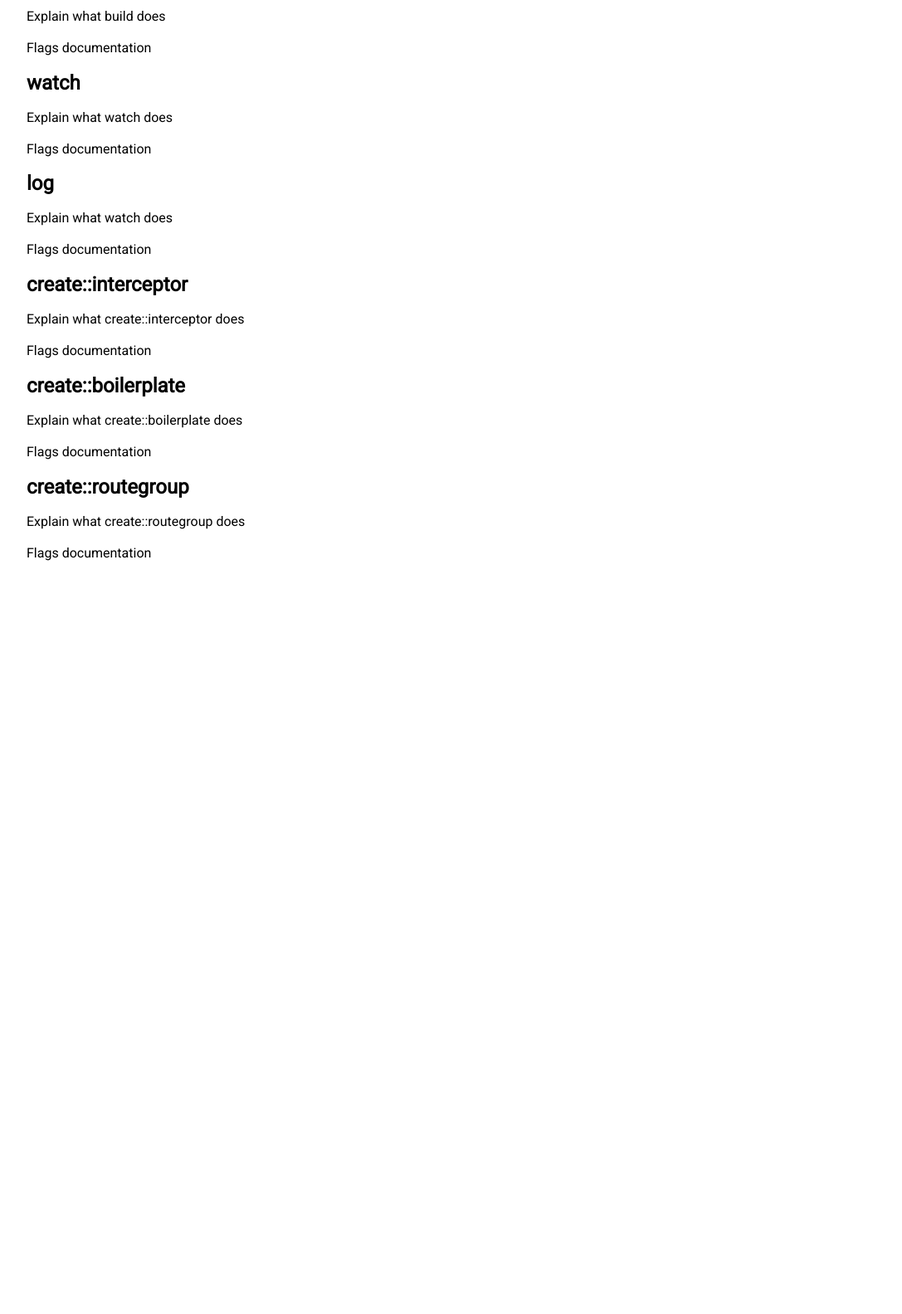
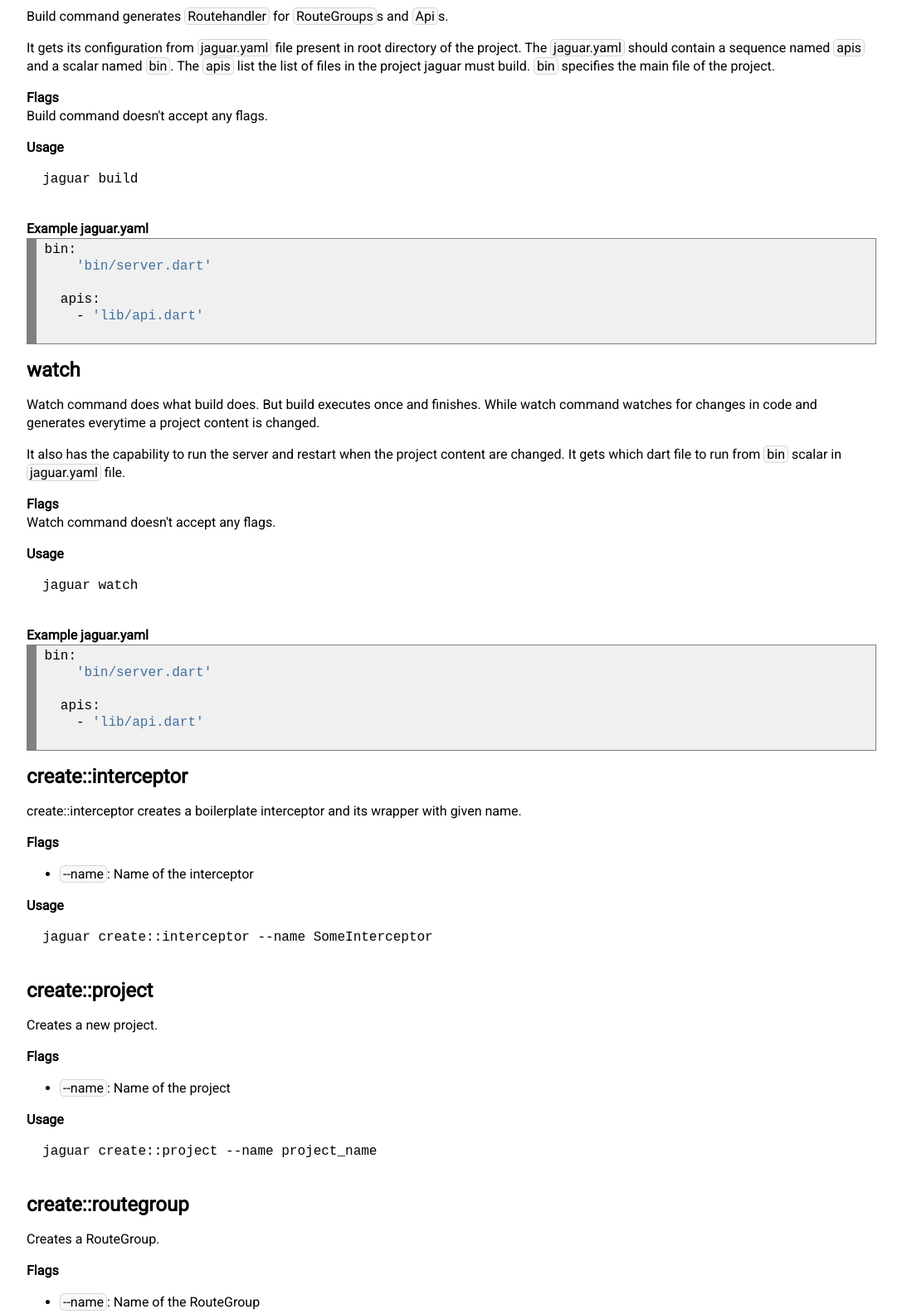
Before and after one commit to Jaguar-dart/jaguar-dart.github.com_old, a plain HTML site: page command.html in a window 1280 px wide. Shown: the part 140-1724 px from the top of the page at 83% size, without its empty margins (96-1183 px from the left). Before the commit the page ends 834 px from the top, so only its background shows below. Drawn offline with Linux system fonts and the light colour scheme.

Commit message:
Commands documentation

```diff
--- a/command.html
+++ b/command.html
@@ -66,6 +66,13 @@ header .nav-menu-item:hover {
   font-size: 16px;
   line-height: 22px;
 }
+
+.jaguar-code {
+  padding: 0px 3px;
+  background-color: #f9f9f9;
+  border: 1px solid #d6d6d6;
+  border-radius: 5px;
+}
 </style>
 
 </head>
@@ -89,61 +96,131 @@ header .nav-menu-item:hover {
 <h2>build</h2>
 
 <p>
-Explain what build does
+Build command generates <span class="jaguar-code">Routehandler</span> for
+<span class="jaguar-code">RouteGroups</span>s and <span class="jaguar-code">Api</span>s.
 </p>
 
 <p>
-Flags documentation
+  It gets its configuration from <span class="jaguar-code">jaguar.yaml</span> file present in root directory of
+  the project. The <span class="jaguar-code">jaguar.yaml</span> should contain a sequence named <span class="jaguar-code">apis</span> and a
+  scalar named <span class="jaguar-code">bin</span>. The <span class="jaguar-code">apis</span> list the list of files in the project jaguar
+  must build. <span class="jaguar-code">bin</span> specifies the main file of the project.
+</p>
+
+<p>
+  <div><strong>Flags</strong></div>
+  Build command doesn't accept any flags.
+</p>
+
+<p>
+  <div><strong>Usage</strong></div>
+  <pre>
+  jaguar build
+  </pre>
+</p>
+
+<p>
+  <div><strong>Example jaguar.yaml</strong></div>
+  <div style="background: #f0f0f0; overflow:auto;width:auto;border:solid gray;border-width:.1em .1em .1em .8em;padding:.2em .6em;"><pre style="margin: 0; line-height: 125%">bin:
+    <span style="color: #4070a0">&#39;bin/server.dart&#39;</span>
+
+  apis:
+    - <span style="color: #4070a0">&#39;lib/api.dart&#39;</span>
+  </pre></div>
 </p>
 
 <h2>watch</h2>
 
 <p>
-Explain what watch does
+Watch command does what build does. But build executes once and finishes. While watch
+command watches for changes in code and generates everytime a project content is changed.
 </p>
 
 <p>
-Flags documentation
-</p>
-
-<h2>log</h2>
-
-<p>
-Explain what watch does
+  It also has the capability to run the server and restart when the project content are changed.
+  It gets which dart file to run from <span class="jaguar-code">bin</span> scalar in <span class="jaguar-code">jaguar.yaml</span> file.
 </p>
 
 <p>
-Flags documentation
+  <div><strong>Flags</strong></div>
+  Watch command doesn't accept any flags.
+</p>
+
+<p>
+  <div><strong>Usage</strong></div>
+  <pre>
+  jaguar watch
+  </pre>
+</p>
+
+<p>
+  <div><strong>Example jaguar.yaml</strong></div>
+  <div style="background: #f0f0f0; overflow:auto;width:auto;border:solid gray;border-width:.1em .1em .1em .8em;padding:.2em .6em;"><pre style="margin: 0; line-height: 125%">bin:
+    <span style="color: #4070a0">&#39;bin/server.dart&#39;</span>
+
+  apis:
+    - <span style="color: #4070a0">&#39;lib/api.dart&#39;</span>
+  </pre></div>
 </p>
 
 <h2>create::interceptor</h2>
 
 <p>
-Explain what create::interceptor does
+create::interceptor creates a boilerplate interceptor and its wrapper with given name.
 </p>
 
 <p>
-Flags documentation
-</p>
-
-<h2>create::boilerplate</h2>
-
-<p>
-Explain what create::boilerplate does
+  <div><strong>Flags</strong></div>
+  <ul>
+    <li><span class="jaguar-code">--name</span>: Name of the interceptor</li>
+  </ul>
 </p>
 
 <p>
-Flags documentation
+  <div><strong>Usage</strong></div>
+  <pre>
+  jaguar create::interceptor --name SomeInterceptor
+  </pre>
+</p>
+
+<h2>create::project</h2>
+
+<p>
+Creates a new project.
+</p>
+
+<p>
+  <div><strong>Flags</strong></div>
+  <ul>
+    <li><span class="jaguar-code">--name</span>: Name of the project</li>
+  </ul>
+</p>
+
+<p>
+  <div><strong>Usage</strong></div>
+  <pre>
+  jaguar create::project --name project_name
+  </pre>
 </p>
 
 <h2>create::routegroup</h2>
 
 <p>
-Explain what create::routegroup does
+Creates a RouteGroup.
 </p>
 
 <p>
-Flags documentation
+  <div><strong>Flags</strong></div>
+  <ul>
+    <li><span class="jaguar-code">--name</span>: Name of the RouteGroup</li>
+  </ul>
+</p>
+
+<p>
+  <div><strong>Usage</strong></div>
+  <pre>
+  jaguar create::routegroup --name UserResource
+  </pre>
 </p>
 
 </article>
```
